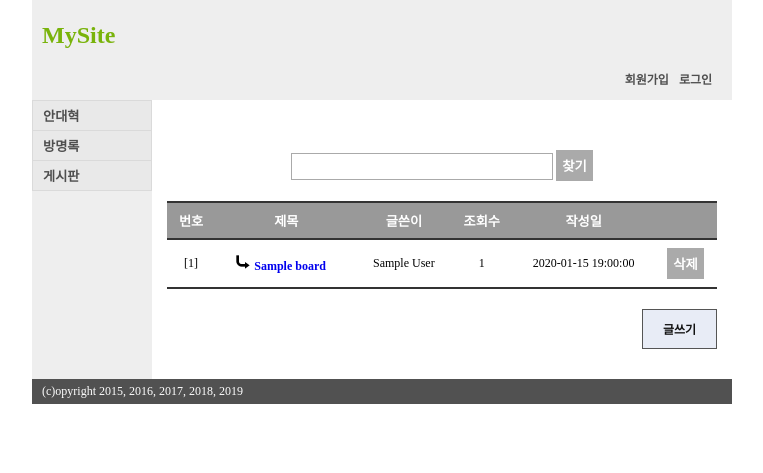
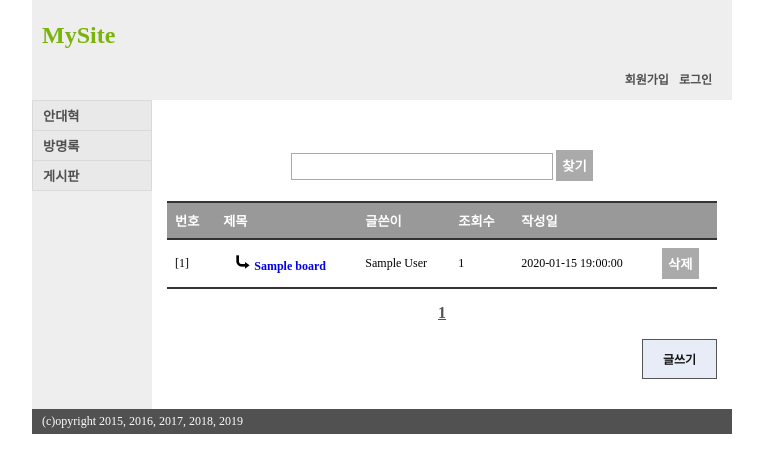
Before and after one commit to Yujaehyeong/pysite, a Django app: page /board in a window 1280 px wide. Shown: the top 473 px of the page, without its empty margins (258-1021 px from the left). Run offline with Django 3.2, Linux system fonts and the light colour scheme; tables that the repository leaves empty hold one stand-in row (values such as "Sample post"); some libraries are stand-ins or nearby versions.

Commit message:
pysite 페이징 완료

```diff
--- a/board/models.py
+++ b/board/models.py
@@ -25,22 +25,36 @@ class Paging:
         self.block_last_num = 0
         self.start_page_num = 0
         self.last_page_num = 0
+        self.cur_page_num=0
 
     def makelastpageNum(self, total_board_count, show_board_num):
         total = total_board_count
         if total % show_board_num == 0:
-            last_page_num = math.trunc(total/show_board_num)
+            self.last_page_num = math.trunc(total/show_board_num)
         else:
-            last_page_num = math.trunc(total/show_board_num) + 1
+            self.last_page_num = math.trunc(total/show_board_num) + 1
 
 
     def makeblock(self, cur_page_num) :
         block_num = 0
         block_num = math.trunc((cur_page_num - 1)/ self.page_count)
-        block_start_num = (block_num * self.page_count) + 1
-        self. block_last_num = block_start_num + (self.page_count - 1)
+        self.block_start_num = (block_num * self.page_count) + 1
+        self.block_last_num =  self.block_start_num + (self.page_count - 1)
 
         if self.block_last_num<self.last_page_num:
             self.block_last_num= self.block_last_num
         else:
             self.block_last_num =  self.last_page_num
+
+    def makestartpagenum(self, show_board_num) :
+        self.start_page_num = (self.cur_page_num -1)*show_board_num;
+
+    def pagingsetting(self, total_board_count, show_board_num, cur_page_num):
+        self.makelastpageNum(total_board_count, show_board_num);
+        self.cur_page_num = cur_page_num;
+        self.makeblock(cur_page_num);
+        self.makestartpagenum(show_board_num);
+
+    def __str__(self):
+        return f'Board({self.page_count}, {self.block_start_num},{self.block_last_num},\
+         {self.start_page_num},  {self.last_page_num},  {self.cur_page_num})'
--- a/board/views.py
+++ b/board/views.py
@@ -1,15 +1,42 @@
-from django.db.models import Max
+from django.db.models import Max, Count
 from django.http import HttpResponseRedirect
 from django.shortcuts import render
 
 # Create your views here.
-from board.models import Board
+from board.models import Board, Paging
 from user.models import User
 
 
 def list(request):
-    boardlist = Board.objects.all().order_by('-groupno', 'orderno')
-    data = {'boardlist': boardlist}
+    show_board_num = request.GET.get('showBoardNum')
+    if show_board_num is None :
+        show_board_num = 5
+    else :
+        show_board_num = int(show_board_num)
+
+    cur_page_num = request.GET.get('curPageNum')
+    if cur_page_num is None :
+        cur_page_num = 1
+    else :
+        cur_page_num = int(cur_page_num)
+    paging = Paging()
+
+    board_count = len(Board.objects.values('id').annotate(Count('id')))
+    print('board_count=', board_count)
+    print('show_board_num=', show_board_num)
+    print('cur_page_num=', cur_page_num)
+    print('page_block_start_num', paging.block_start_num)
+    print('block_last_num', paging.block_last_num)
+    paging.pagingsetting(board_count, show_board_num, cur_page_num)
+
+    boardlist = Board.objects.all().order_by('-groupno', 'orderno')\
+        [paging.start_page_num:paging.start_page_num+show_board_num]
+    data = {
+        'boardlist' : boardlist,
+        'paging' : paging,
+        'range' : range(paging.block_start_num, paging.block_last_num+1)
+    }
+    print(paging.start_page_num, show_board_num)
     return render(request, 'board/list.html', data)
 
 
--- a/statics/css/board.css
+++ b/statics/css/board.css
@@ -43,6 +43,7 @@ input#kwd	{
 .tbl-ex td	{
 	padding:8px;
 	text-align:center;
+	text-align: left;
 }
 
 .tbl-ex th	{
@@ -128,6 +129,25 @@ a.del	{
 	display:block;
 	width:20px;
 	height:20px;
-	background:url("/mysite/assets/images/recycle.png") no-repeat 0 0;
+	background:url("/mysite2/assets/images/recycle.png") no-repeat 0 0;
 	font-size:0;
 }
+
+/*
+	게시판 리스트 페이징
+*/
+div.pager {
+	width:100%;
+	text-align:center;
+}
+div.pager  ul {
+	height:20px;
+	margin:10px auto;
+}
+div.pager  ul li 			{ color:#ddd; display:inline-block; margin:5px 0; width:20px ; font-weight:bold; }
+div.pager  ul li.selected	{ font-size:16px; text-decoration: underline; color:#f40808 }
+div.pager  ul li a,
+div.pager  ul li a:visited,
+div.pager  ul li a:link,
+div.pager  ul li a:active	{ text-decoration: none; color:#555 }
+div.pager  ul li a:hover	{ text-decoration: none; color:#f00 }
--- a/templates/board/list.html
+++ b/templates/board/list.html
@@ -23,7 +23,7 @@
 					<input type="text" id="kwd" name="kwd" value="">
 					<input type="submit" value="찾기">
 				</form>
-				<table class="tbl-ex">
+				<table class="tbl-ex" style="text-align: center">
 					<tr>
 						<th>번호</th>
 						<th>제목</th>
@@ -55,6 +55,31 @@
 
 				</table>
 
+				<!-- pager 추가 -->
+				<div class="pager">
+					<ul>
+					{% if paging.block_start_num > 5 %}
+						<li><a href="/board?curPageNum={{paging.block_start_num | sub:1}}&showBoardNum=5">◀</a></li>
+					{% endif %}
+						{% for i in range %}
+							{% if paging.cur_page_num == i %}
+								<li class="selected">
+									<a href="/board?curPageNum={{i}}&showBoardNum=5">{{paging.block_start_num | add:forloop.counter | sub:1}}</a>
+								</li>
+							{% else %}
+								<li>
+									<a href="/board?curPageNum={{i}}&showBoardNum=5">{{paging.block_start_num | add:i | sub:1}}</a>
+								</li>
+							{% endif %}
+						{% endfor %}
+
+					{% if paging.block_last_num < paging.last_page_num %}
+						<li><a href="/board?curPageNum={{paging.block_last_num | add:1}}&showBoardNum=5">▶</a></li>
+					{% endif %}
+					</ul>
+				</div>
+				<!-- pager 추가 -->
+
 				<div class="bottom">
 					<a href="board/writeform" id="new-book">글쓰기</a>
 				</div>
```
Also changed, not shown: statics/board.css/board.css (+14 -13 lines).
